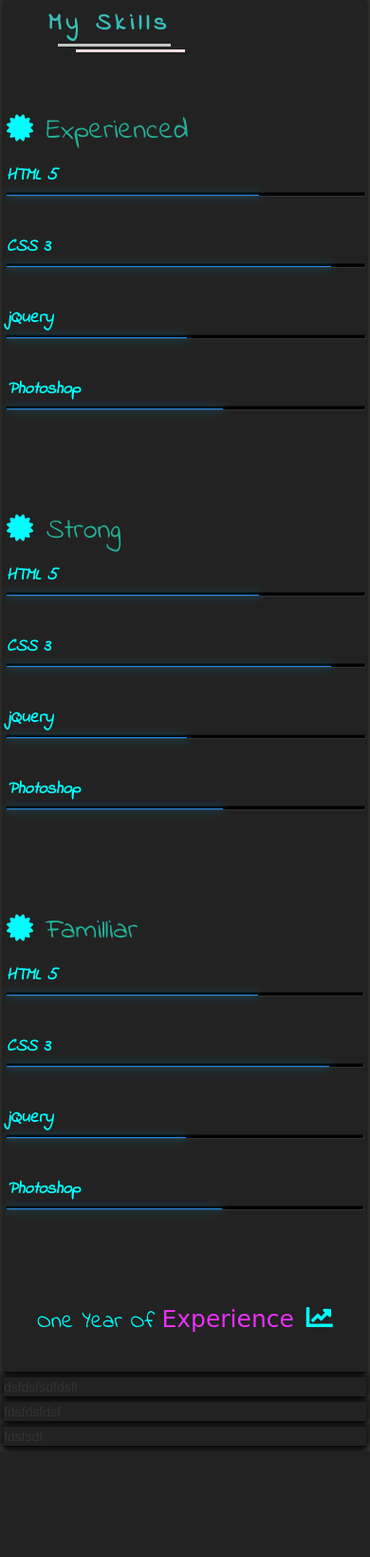
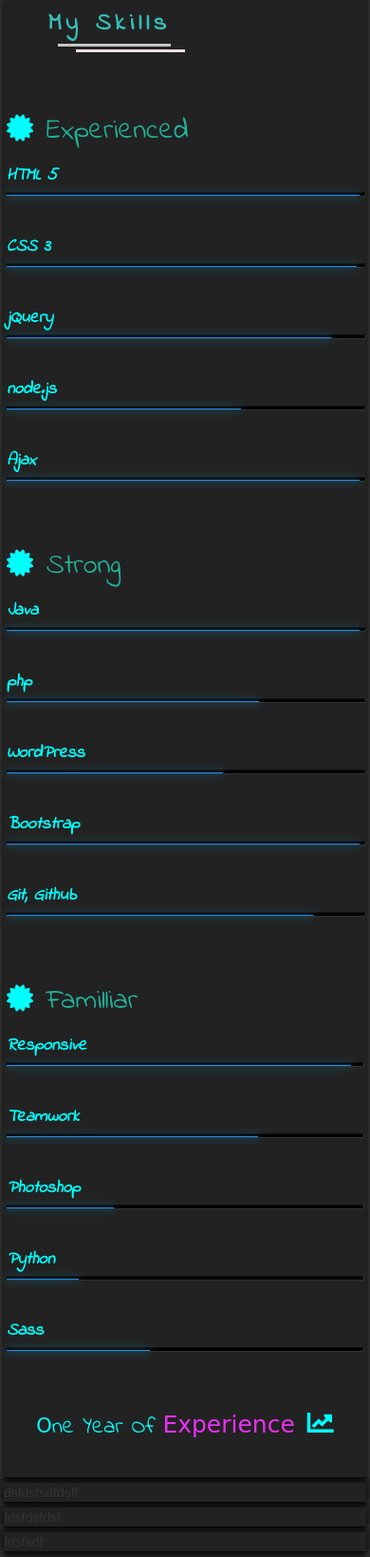
Before and after one commit to Abd-Elrazek/MY_Website, a PHP site: page / in a window 390 px wide. Shown: the part 1103-2742 px from the top of the page at 95% size. Before the commit the page ends 2629 px from the top, so only its background shows below. Run offline with PHP 8.4, Linux system fonts and the light colour scheme; some web fonts are replaced.

Commit message:
change section of skills

```diff
--- a/css/main-style.css
+++ b/css/main-style.css
@@ -313,22 +313,77 @@ span.el_info_f {
 }
 
 .skills .html5 {
-	width: 70%;
+	width: 98%;
 	animation: html5 2s ease-out;
 }
 
 .skills .css3 {
-	width: 90%;
+	width: 97%;
 	animation: css3 2s ease-out;
 }
 
 .skills .jquery {
-	width: 50%;
+	width: 90%;
 	animation: jquery 2s ease-out;
 }
 
+.skills .node {
+	width: 65%;
+	animation: node 2s ease-out;
+}
+
+.skills .ajax {
+	width: 98%;
+	animation: ajax 2s ease-out;
+}
+
+.skills .php {
+	width: 70%;
+	animation: php 2s ease-out;
+}
+
+.skills .wordpress {
+	width: 60%;
+	animation: wordpress 2s ease-out;
+}
+
+.skills .java {
+	width: 98%;
+	animation: java 2s ease-out;
+}
+
+.skills .git {
+	width: 85%;
+	animation: git 2s ease-out;
+}
+
+.skills .bootstrap {
+	width: 98%;
+	animation: bootstrap 2s ease-out;
+}
+
+.skills .python {
+	width: 20%;
+	animation: python 2s ease-out;
+}
+
+.skills .sass {
+	width: 40%;
+	animation: sass 2s ease-out;
+}
+
+.skills .responsive {
+	width: 96%;
+	animation: responsive 2s ease-out;
+}
+
+.skills .teamwork {
+	width: 70%;
+	animation: teamwork 2s ease-out;
+}
+
 .skills .photoshop {
-	width: 60%;
+	width: 30%;
 	animation: photoshop 2s ease-out;
 }
 
@@ -561,6 +716,10 @@ span.el_info_f {
 		.Familliar {
 			padding-right: 2px;
 		}
+
+		.skills .last-li {
+			margin-bottom: 32px;
+		}
 	}
 	/*Media query for second page of skills*/
 	/*End media query*/
--- a/index.php
+++ b/index.php
@@ -127,7 +127,8 @@
 								<li><span class="html5"></span><em>HTML 5</em></li>
 								<li><span class="css3"></span><em>CSS 3</em></li>
 								<li><span class="jquery"></span><em>jQuery</em></li>
-								<li><span class="photoshop"></span><em>Photoshop</em></li>
+								<li><span class="node"></span><em>node.js</em></li>
+								<li class="last-li"><span class="ajax"></span><em>Ajax</em></li>
 							</ul>
 						</div>
 					</div>
@@ -143,10 +144,11 @@
 						</div>
 						<div class="skills">
 							<ul class="list-unstyled">
-								<li><span class="html5"></span><em>HTML 5</em></li>
-								<li><span class="css3"></span><em>CSS 3</em></li>
-								<li><span class="jquery"></span><em>jQuery</em></li>
-								<li><span class="photoshop"></span><em>Photoshop</em></li>
+								<li><span class="java"></span><em>Java</em></li>
+								<li><span class="php"></span><em>php</em></li>
+								<li><span class="wordpress"></span><em>WordPress</em></li>
+								<li><span class="bootstrap"></span><em>Bootstrap</em></li>
+								<li class="last-li"><span class="git"></span><em>Git, Github</em></li>
 							</ul>
 						</div>
 					</div>
@@ -162,17 +164,18 @@
 						</div>
 						<div class="skills">
 							<ul class="list-unstyled">
-								<li><span class="html5"></span><em>HTML 5</em></li>
-								<li><span class="css3"></span><em>CSS 3</em></li>
-								<li><span class="jquery"></span><em>jQuery</em></li>
+								<li><span class="responsive"></span><em>Responsive</em></li>
+								<li><span class="teamwork"></span><em>Teamwork</em></li>
 								<li><span class="photoshop"></span><em>Photoshop</em></li>
+								<li><span class="python"></span><em>Python</em></li>
+								<li class="last-li"><span class="sass"></span><em>Sass</em></li>
 							</ul>
 						</div>
 					</div>
 				</div>
 			</div>
 			<div class="y-experienced text-center">
-				<div> One Year Of <span> Experience</span></div>
+				<div> <span style="font-size:21px; color: cyan;">O</span>ne Year Of <span> Experience</span></div>
 				<i class="fas fa-chart-line fa-2x"></i>
 			</div>
 		</div>
```
Also changed, not shown: other parts of css/main-style.css (+104 -4 lines).
